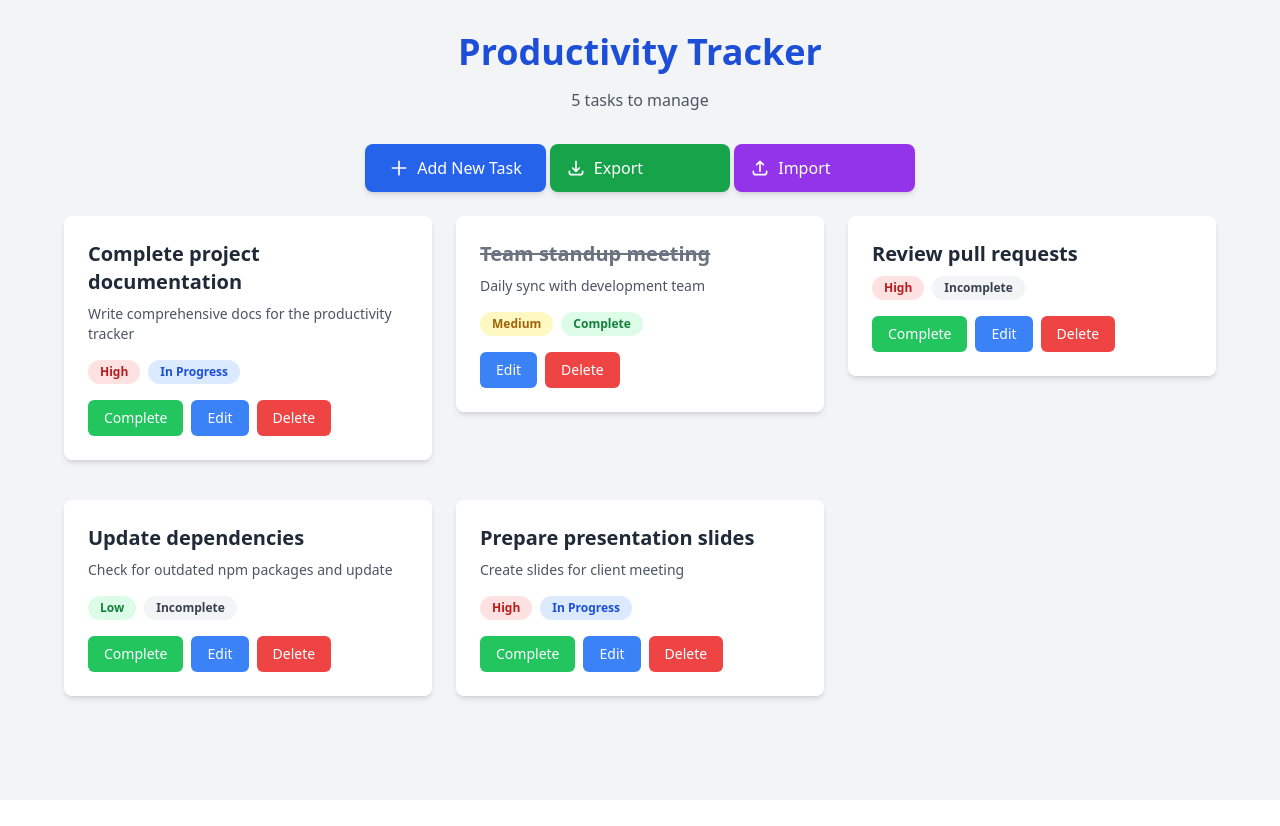
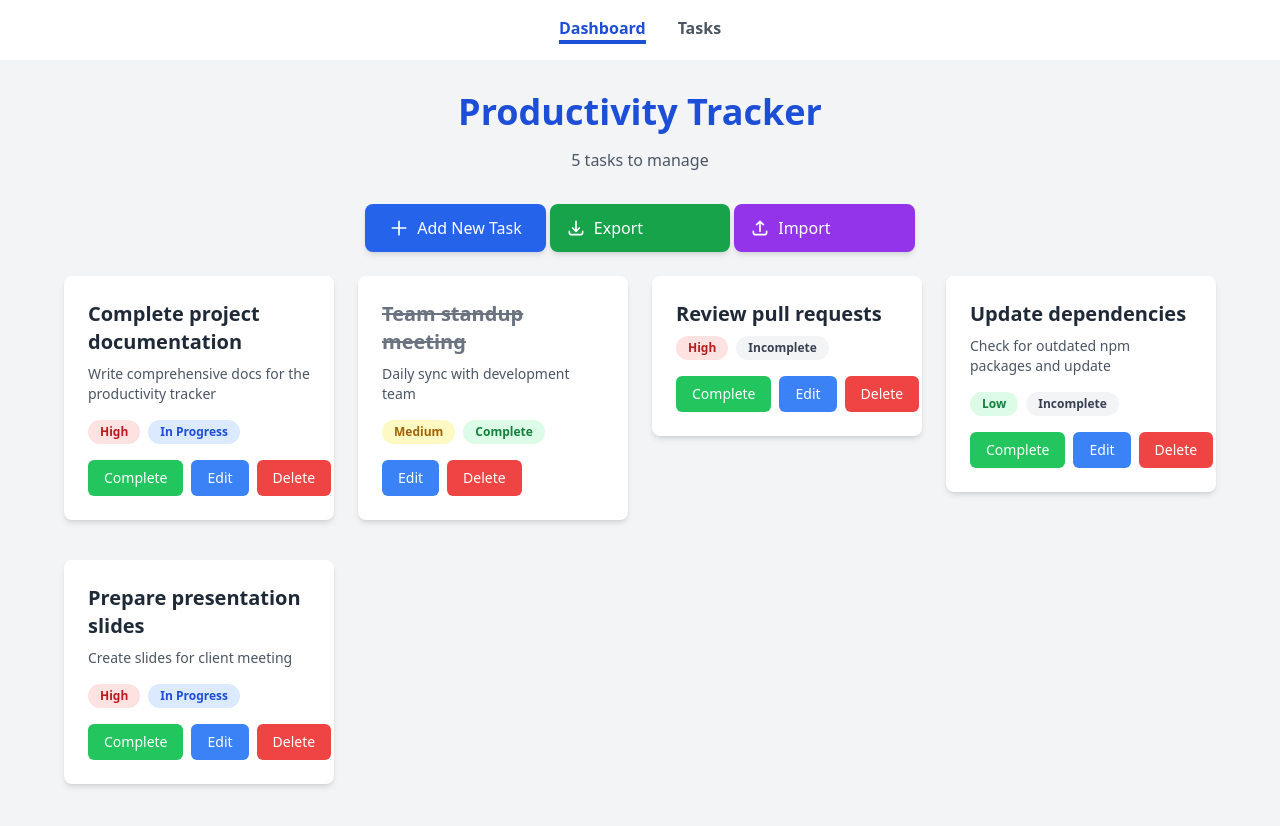
Before and after one commit to CyEdge/productivity-tracker, a React (Vite) app: page / in a window 1280 px wide. Shown: the top 826 px of the page. Before the commit the page ends 800 px from the top, so only its background shows below. Built offline with nearby package versions, Linux system fonts and the light colour scheme.

Commit message:
[Dashboard] Add dashboard with KPIs and router navigation

```diff
--- a/src/App.jsx
+++ b/src/App.jsx
@@ -1,9 +1,16 @@
 // Defines your main React Component. Every React app starts from here.
-import { useState } from "react";
+import { useState, useEffect } from "react";
+import {
+  BrowserRouter as Router,
+  Routes,
+  Route,
+  NavLink,
+} from "react-router-dom";
 import useLocalStorage from "./hooks/useLocalStorage";
+import Dashboard from "./pages/Dashboard";
 import TaskForm from "./components/tasks/TaskForm";
 import Modal from "./components/common/Modal";
-import TaskCard from "./components/tasks/TaskCard";
+import Tasks from "./pages/Tasks";
 function App() {
   // useLocalStorage hook to manage tasks with persistence in localStorage
   // 'tasks' is the key in localStorage, second parameter is the default value (empty array here)
@@ -59,39 +66,6 @@ function App() {
   ]);
   const [isModalOpen, setIsModalOpen] = useState(false); // State to control modal visibility
 
-  // Function to add a new task
-  const addTask = (newTask) => {
-    // parameter: newTask (the new task object to add)
-    // ...tasks - Spread existing tasks (copy all items)
-    // ,newTask - Add new task at the end
-    setTasks([...tasks, newTask]);
-    setIsModalOpen(false); // Close modal after adding task
-  };
-
-  // Function to delete a task
-  const deleteTask = (taskId) => {
-    // takes taskId (ID of task to delete)
-    // .filter() creates a new array with items that pass a test
-    // Test: task.id !== taskId (keep task if ID doesn't match)
-    // Result: All tasks EXCEPT the one with matching ID
-    setTasks(tasks.filter((task) => task.id !== taskId));
-  };
-
-  // Function to complete a task
-  const completeTask = (taskId) => {
-    setTasks(
-      tasks.map((task) =>
-        task.id === taskId
-          ? {
-              ...task,
-              status: "Complete",
-              completedAt: new Date().toISOString(),
-            }
-          : task
-      )
-    );
-  };
-
   // Export tasks as JSON file
   const exportTasks = () => {
     const dataStr = JSON.stringify(tasks, null, 2); // Pretty-print JSON with 2-space indentation
@@ -136,120 +110,111 @@ function App() {
     reader.readAsText(file); // Read file as text to trigger onload event
   };
 
+  // Function to add a new task
+  const addTask = (newTask) => {
+    // parameter: newTask (the new task object to add)
+    // ...tasks - Spread existing tasks (copy all items)
+    // ,newTask - Add new task at the end
+    setTasks([...tasks, newTask]);
+    setIsModalOpen(false); // Close modal after adding task
+  };
+
+  // Function to delete a task
+  const deleteTask = (taskId) => {
+    // takes taskId (ID of task to delete)
+    // .filter() creates a new array with items that pass a test
+    // Test: task.id !== taskId (keep task if ID doesn't match)
+    // Result: All tasks EXCEPT the one with matching ID
+    setTasks(tasks.filter((task) => task.id !== taskId));
+  };
+
+  // Function to complete a task
+  const completeTask = (taskId) => {
+    setTasks(
+      tasks.map((task) =>
+        task.id === taskId
+          ? {
+              ...task,
+              status: "Complete",
+              completedAt: new Date().toISOString(),
+            }
+          : task
+      )
+    );
+  };
+
+  useEffect(
+    () => {
+      // Effect to sync tasks to localStorage whenever tasks change
+      localStorage.setItem("tasks", JSON.stringify(tasks)); // Sync tasks to localStorage on every tasks change
+    },
+    [tasks] // Dependency array - runs effect whenever 'tasks' changes
+  );
+
   return (
-    // min-h-screen: Makes the background extend to full screen height.
-    // bg-gray-100: Sets a soft light-gray background.
-    // flex flex-col items-center justify-start: Uses Flexbox, stacks contents vertically, centers them, starts at the top.
-    // p-8: Padding all around, making it look breathable.
-    <div className="min-h-screen bg-gray-100 flex flex-col items-center justify-start p-8">
-      <h1 className="text-4xl font-bold text-blue-700 mb-4">
-        Productivity Tracker
-      </h1>
-      <p className="text-gray-600 text-center mb-8">
-        {tasks.length} tasks to manage
-      </p>
+    <Router>
+      <div className="min-h-screen bg-gray-100">
+        {/* Navbar */}
+        <nav className="bg-white shadow p-4 flex justify-center gap-8 font-semibold">
+          <NavLink
+            to="/"
+            className={({ isActive }) =>
+              isActive
+                ? "text-blue-700 border-b-4 border-blue-700"
+                : "text-gray-600 hover:text-blue-700"
+            }
+            end
+          >
+            Dashboard
+          </NavLink>
+          <NavLink
+            to="/tasks"
+            className={({ isActive }) =>
+              isActive
+                ? "text-blue-700 border-b-4 border-blue-700"
+                : "text-gray-600 hover:text-blue-700"
+            }
+          >
+            Tasks
+          </NavLink>
+        </nav>
 
-      {/* Action Buttons */}
-      <div className="max-w-6xl mx-auto grid grid-cols-1 md:grid-cols-2 lg:grid-cols-3 gap-1 mb-6">
-        {/* Add Task Button */}
-        <button
-          onClick={() => setIsModalOpen(true)}
-          className="bg-blue-600 text-white px-6 py-3 rounded-lg hover:bg-blue-700 transition-colors font-medium shadow-md hover:shadow-lg flex items-center gap-2"
-        >
-          <svg
-            className="w-5 h-5"
-            fill="none"
-            stroke="currentColor"
-            viewBox="0 0 24 24"
-          >
-            <path
-              strokeLinecap="round"
-              strokeLinejoin="round"
-              strokeWidth={2}
-              d="M12 4v16m8-8H4"
-            />
-          </svg>
-          Add New Task
-        </button>
-
-        {/* Export Button */}
-        <button
-          onClick={exportTasks}
-          className="bg-green-600 text-white px-4 py-3 rounded-lg hover:bg-green-700 transition-colors font-medium shadow-md hover:shadow-lg flex items-center gap-2"
-        >
-          <svg
-            className="w-5 h-5"
-            fill="none"
-            stroke="currentColor"
-            viewBox="0 0 24 24"
-          >
-            <path
-              strokeLinecap="round"
-              strokeLinejoin="round"
-              strokeWidth={2}
-              d="M4 16v1a3 3 0 003 3h10a3 3 0 003-3v-1m-4-4l-4 4m0 0l-4-4m4 4V4"
-            />
-          </svg>
-          Export
-        </button>
-
-        {/* Import Button */}
-        <label className="bg-purple-600 text-white px-4 py-3 rounded-lg hover:bg-purple-700 transition-colors font-medium shadow-md hover:shadow-lg flex items-center gap-2 cursor-pointer">
-          <svg
-            className="w-5 h-5"
-            fill="none"
-            stroke="currentColor"
-            viewBox="0 0 24 24"
-          >
-            <path
-              strokeLinecap="round"
-              strokeLinejoin="round"
-              strokeWidth={2}
-              d="M4 16v1a3 3 0 003 3h10a3 3 0 003-3v-1m-4-8l-4-4m0 0L8 8m4-4v12"
-            />
-          </svg>
-          Import
-          <input
-            type="file"
-            accept=".json"
-            onChange={importTasks}
-            className="hidden"
-          />
-        </label>
-      </div>
-
-      {/* Task Grid or Empty State */}
-      {tasks.length === 0 ? (
-        <div className="text-center py-12">
-          <p className="text-gray-500 text-lg mb-4">
-            No tasks yet. Create your first task to get started!
-          </p>
-          <p className="text-gray-400 text-sm">
-            (We'll add a form to create tasks in the next step)
-          </p>
-        </div>
-      ) : (
-        <div className="max-w-6xl mx-auto grid grid-cols-1 md:grid-cols-2 lg:grid-cols-3 gap-6">
-          {tasks.map((task) => (
-            // Implicit Return with Parentheses)  {tasks.map((task) => (...))}
-            // Explicit Return with Curly Braces)  {tasks.map((task) => { return (...); })}
-            // (task) => (...) is an arrow function - loops through each task in sampleTask array
-            // (task) - Function parameter (each item from array)
-            // => - Arrow function syntax (modern JavaScript)
-            // (...) - What to return for each item
-            <div key={task.id} className="w-full max-w-md mb-4">
-              <TaskCard
-                key={task.id}
-                task={task}
+        <Routes>
+          <Route
+            path="/"
+            element={
+              <Dashboard
+                tasks={tasks}
                 onComplete={completeTask}
                 onDelete={deleteTask}
+                addTask={addTask}
+                deleteTask={deleteTask}
+                completeTask={completeTask}
+                isModalOpen={isModalOpen}
+                setIsModalOpen={setIsModalOpen}
+                importTasks={importTasks}
+                exportTasks={exportTasks}
+                setTasks={setTasks}
               />
-            </div>
-          ))}
-        </div>
-      )}
+            }
+          />
+          <Route
+            path="/tasks"
+            element={
+              <Tasks
+                tasks={tasks}
+                completeTask={completeTask}
+                deleteTask={deleteTask}
+                setIsModalOpen={setIsModalOpen}
+                importTasks={importTasks}
+                exportTasks={exportTasks}
+                onAdd={() => setIsModalOpen(true)}
+              />
+            }
+          />
+        </Routes>
 
-      {/* // Modal for Task Form */}
+        {/* Modal for adding tasks */}
         <Modal
           isOpen={isModalOpen}
           onClose={() => setIsModalOpen(false)}
@@ -258,6 +223,7 @@ function App() {
           <TaskForm onSubmit={addTask} onCancel={() => setIsModalOpen(false)} />
         </Modal>
       </div>
+    </Router>
   );
 }
 
--- /dev/null
+++ b/src/pages/Dashboard.jsx
@@ -0,0 +1,139 @@
+import React from "react";
+import TaskCard from "../components/tasks/TaskCard";
+import Modal from "../components/common/Modal";
+import TaskForm from "../components/tasks/TaskForm";
+import { useState } from "react";
+
+function Dashboard({
+  tasks,
+  addTask,
+  deleteTask,
+  completeTask,
+  isModalOpen,
+  setIsModalOpen,
+  setTasks,
+  importTasks,
+  exportTasks,
+}) {
+  return (
+    <div className="min-h-screen bg-gray-100 flex flex-col items-center justify-start p-8">
+      <h1 className="text-4xl font-bold text-blue-700 mb-4">
+        Productivity Tracker
+      </h1>
+      <p className="text-gray-600 text-center mb-8">
+        {tasks.length} tasks to manage
+      </p>
+
+      {/* Action Buttons */}
+      <div className="max-w-6xl mx-auto grid grid-cols-1 md:grid-cols-2 lg:grid-cols-3 gap-1 mb-6">
+        {/* Add Task Button */}
+        <button
+          onClick={() => setIsModalOpen(true)}
+          className="bg-blue-600 text-white px-6 py-3 rounded-lg hover:bg-blue-700 transition-colors font-medium shadow-md hover:shadow-lg flex items-center gap-2"
+        >
+          <svg
+            className="w-5 h-5"
+            fill="none"
+            stroke="currentColor"
+            viewBox="0 0 24 24"
+          >
+            <path
+              strokeLinecap="round"
+              strokeLinejoin="round"
+              strokeWidth={2}
+              d="M12 4v16m8-8H4"
+            />
+          </svg>
+          Add New Task
+        </button>
+
+        {/* Export Button */}
+        <button
+          onClick={exportTasks}
+          className="bg-green-600 text-white px-4 py-3 rounded-lg hover:bg-green-700 transition-colors font-medium shadow-md hover:shadow-lg flex items-center gap-2"
+        >
+          <svg
+            className="w-5 h-5"
+            fill="none"
+            stroke="currentColor"
+            viewBox="0 0 24 24"
+          >
+            <path
+              strokeLinecap="round"
+              strokeLinejoin="round"
+              strokeWidth={2}
+              d="M4 16v1a3 3 0 003 3h10a3 3 0 003-3v-1m-4-4l-4 4m0 0l-4-4m4 4V4"
+            />
+          </svg>
+          Export
+        </button>
+
+        {/* Import Button */}
+        <label className="bg-purple-600 text-white px-4 py-3 rounded-lg hover:bg-purple-700 transition-colors font-medium shadow-md hover:shadow-lg flex items-center gap-2 cursor-pointer">
+          <svg
+            className="w-5 h-5"
+            fill="none"
+            stroke="currentColor"
+            viewBox="0 0 24 24"
+          >
+            <path
+              strokeLinecap="round"
+              strokeLinejoin="round"
+              strokeWidth={2}
+              d="M4 16v1a3 3 0 003 3h10a3 3 0 003-3v-1m-4-8l-4-4m0 0L8 8m4-4v12"
+            />
+          </svg>
+          Import
+          <input
+            type="file"
+            accept=".json"
+            onChange={importTasks}
+            className="hidden"
+          />
+        </label>
+      </div>
+
+      {/* Task Grid or Empty State */}
+      {tasks.length === 0 ? (
+        <div className="text-center py-12">
+          <p className="text-gray-500 text-lg mb-4">
+            No tasks yet. Create your first task to get started!
+          </p>
+          <p className="text-gray-400 text-sm">
+            (We'll add a form to create tasks in the next step)
+          </p>
+        </div>
+      ) : (
+        <div className="max-w-6xl mx-auto grid grid-cols-1 md:grid-cols-2 lg:grid-cols-4 gap-6">
+          {tasks.map((task) => (
+            // Implicit Return with Parentheses)  {tasks.map((task) => (...))}
+            // Explicit Return with Curly Braces)  {tasks.map((task) => { return (...); })}
+            // (task) => (...) is an arrow function - loops through each task in sampleTask array
+            // (task) - Function parameter (each item from array)
+            // => - Arrow function syntax (modern JavaScript)
+            // (...) - What to return for each item
+            <div key={task.id} className="w-full max-w-md mb-4">
+              <TaskCard
+                key={task.id}
+                task={task}
+                onComplete={completeTask}
+                onDelete={deleteTask}
+              />
+            </div>
+          ))}
+        </div>
+      )}
+
+      {/* // Modal for Task Form */}
+      <Modal
+        isOpen={isModalOpen}
+        onClose={() => setIsModalOpen(false)}
+        title="Create New Task"
+      >
+        <TaskForm onSubmit={addTask} onCancel={() => setIsModalOpen(false)} />
+      </Modal>
+    </div>
+  );
+}
+
+export default Dashboard;
```
Lines whose indentation alone changed are shown as unchanged.
